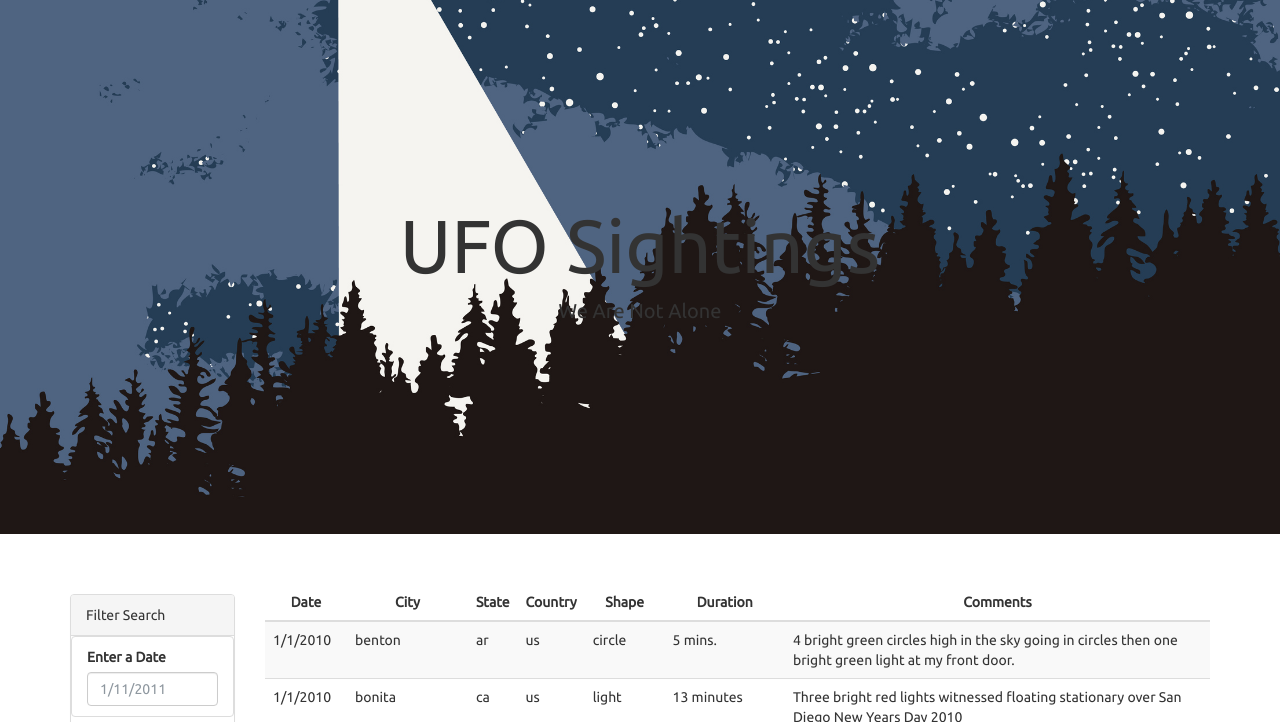
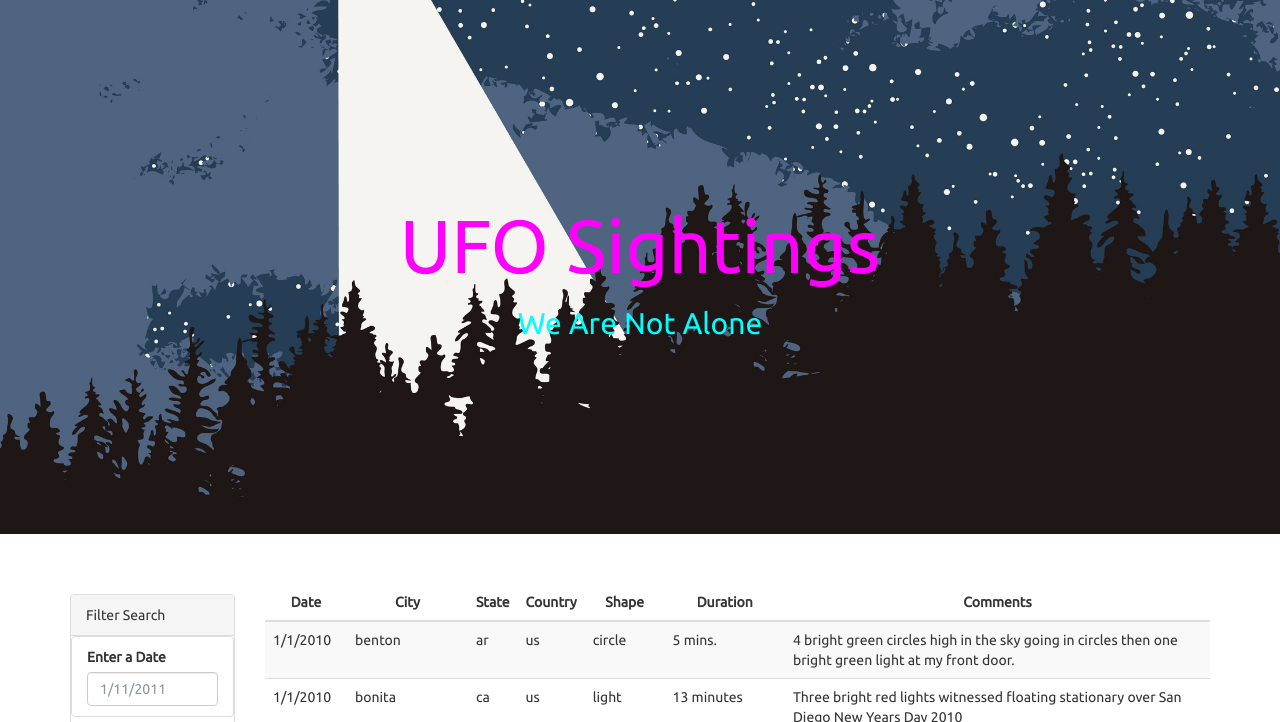
Before and after one commit to krfennel/javascript-challenge, a plain HTML site: page UFO-level-1/index.html in a window 1280 px wide. Shown: the part 78-800 px from the top of the page. Drawn offline with nearby package versions, Linux system fonts and the light colour scheme.

Commit message:
UFO - 1 -2nd Upload
Final Updates

```diff
--- a/UFO-level-1/index.html
+++ b/UFO-level-1/index.html
@@ -22,8 +22,8 @@
       </div>
     </nav>
     <div class="hero text-center">
-      <h1>UFO Sightings</h1>
-      <p>We Are Not Alone</p>
+      <h1><font color=#FF00FF>UFO Sightings</font></h1>
+      <p><h2><font color=#00FFFF>We Are Not Alone</font></h2></p>
     </div>
     <div class="container">
       <div class="row margin-top-50">
```
